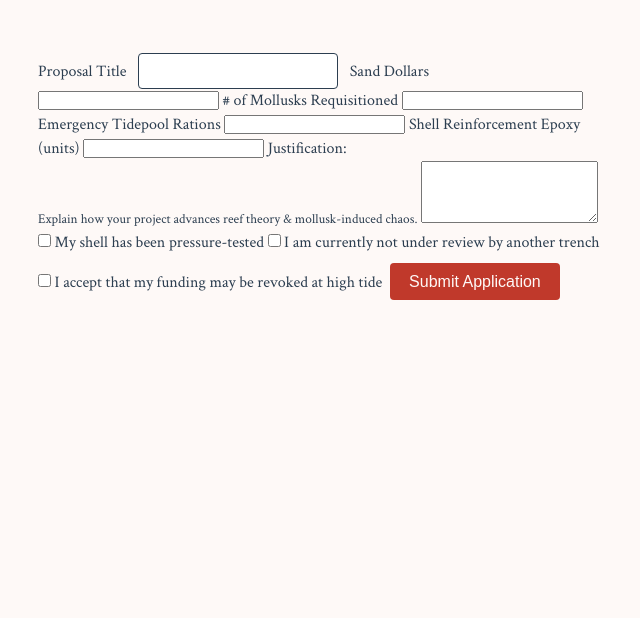
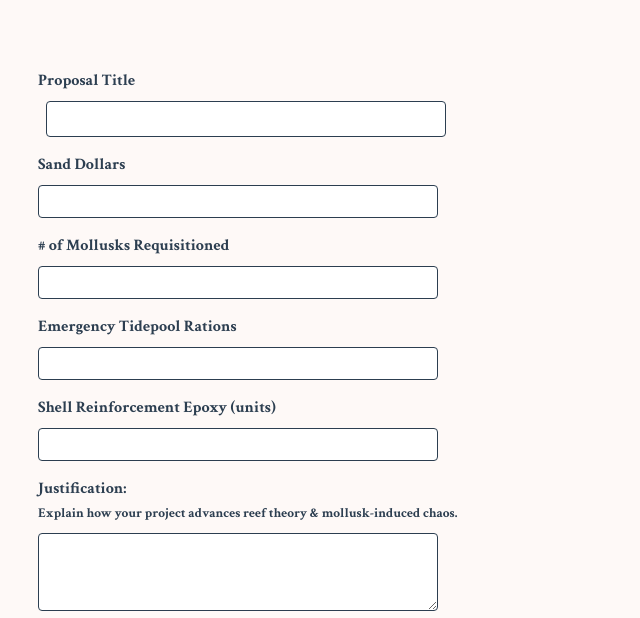
Before and after one commit to cbhughes29/docrabsthinkfishareflying.github.io, a plain HTML site: page funding.html in a window 1280 px wide. Shown: the part 182-800 px from the top of the page, without its empty margins (318-958 px from the left). Drawn offline with Linux system fonts and the light colour scheme; a script that the page names is missing.

Commit message:
Update style.css

```diff
--- a/css/style.css
+++ b/css/style.css
@@ -186,3 +186,28 @@ body.interview-page::before {
   padding-left: 1rem;
   border-left: 4px solid var(--crab-red);
 }
+
+#funding-form label {
+  display: block;
+  margin: 1rem 0 .5rem;
+  font-weight: bold;
+}
+
+#funding-form input[type="text"],
+#funding-form input[type="number"],
+#funding-form textarea {
+  width: 100%;
+  max-width: 400px;
+  padding: .5rem;
+  border: 1px solid var(--text-dark);
+  border-radius: 4px;
+}
+
+#funding-form input[type="checkbox"] {
+  margin-right: .5rem;
+}
+
+#thank-you p {
+  font-size: 1.1rem;
+  line-height: 1.4;
+}
```
